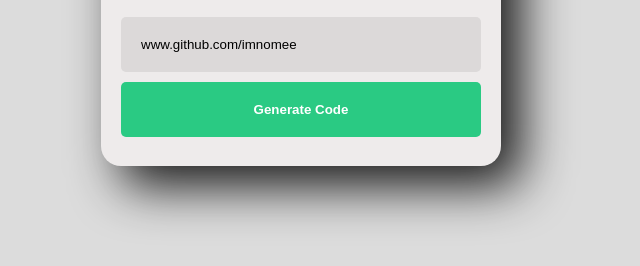
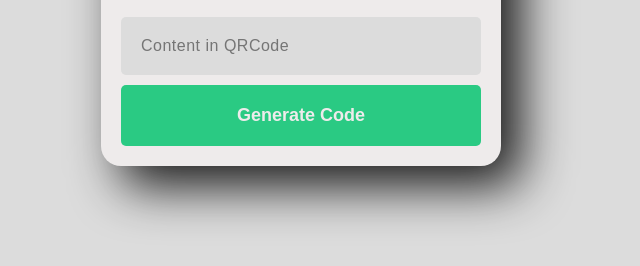
Before and after one commit to imnomee/HTML_CSS_JS_QR_CODE_GENERATOR, a plain HTML site: page index.html in a window 1280 px wide. Shown: the part 534-800 px from the top of the page, without its empty margins (339-979 px from the left). Drawn offline with Linux system fonts and the light colour scheme.

Commit message:
refactored

```diff
--- a/index.html
+++ b/index.html
@@ -12,34 +12,32 @@
             <h1>QR Code Generator</h1>
             <div class="image">
                 <img
-                    src="https://api.qrserver.com/v1/create-qr-code/?size=250x250&data=www.github.com/imnomee"
-                    alt="www.github.com/imnomee"
+                    src="https://api.qrserver.com/v1/create-qr-code/?size=250x250&data=https://www.linkedin.com/in/heyimnomee/"
+                    alt="Linked In Profile"
                     height="250"
                     width="250"
                     id="image" />
             </div>
-            <form class="form">
+            <div class="form">
                 <input
                     type="text"
                     name=""
                     id="content"
                     placeholder="Content in QRCode" />
-                <button type="submit" id="btnCreate">Generate Code</button>
-            </form>
+                <button id="btnCreate">Generate Code</button>
+            </div>
         </div>
         <script>
             let image = document.getElementById('image');
             let content = document.getElementById('content');
-            let create = document.getElementById('btnCreate');
-            content.value = 'www.github.com/imnomee';
-            image.src =
-                'https://api.qrserver.com/v1/create-qr-code/?size=250x250&data=www.github.com/imnomee';
-
-            create.onclick = () => {
+            let form = document.querySelector('form');
+            const submit = document.getElementById('btnCreate');
+            submit.onclick = () => {
                 if (content.value == '') return;
                 let linkQR =
                     'https://api.qrserver.com/v1/create-qr-code/?size=250x250&data=';
                 image.src = linkQR + content.value;
+                content.value = '';
             };
         </script>
     </body>
--- a/style.css
+++ b/style.css
@@ -1,5 +1,17 @@
+:root {
+    --light-color: #dcdcdc;
+    --container-background-color: #eeebeb;
+    --dark-color: #191919;
+    --button-color: #2aca83;
+    --button-hover: #209d64;
+}
+* {
+    margin: 0;
+    padding: 0;
+    box-sizing: border-box;
+}
+
 body {
-    margin: 0;
     height: 100vh;
     display: flex;
     justify-content: center;
@@ -7,21 +19,19 @@ body {
     font-family: system-ui, -apple-system, BlinkMacSystemFont, 'Segoe UI',
         Roboto, Oxygen, Ubuntu, Cantarell, 'Open Sans', 'Helvetica Neue',
         sans-serif;
-    background: #dcdcdc;
+    background: var(--light-color);
 }
 
 .container {
     width: 400px;
     height: 600px;
-    background: #eeebeb;
-    color: #191919;
+    background: var(--container-background-color);
+    color: var(--dark-color);
     padding: 20px;
-    box-sizing: border-box;
     border-radius: 20px;
-    box-shadow: 20px 20px 50px #191919;
+    box-shadow: 20px 20px 50px var(--dark-color);
 }
 .container h1 {
-    margin: 0;
     font-size: x-large;
     font-weight: 500;
     text-align: center;
@@ -30,7 +40,7 @@ body {
     width: 90%;
 }
 .container .image {
-    background: #fff;
+    background: var(--light-color);
     margin: 20px 0;
     padding: 15%;
     border-radius: 30px;
@@ -38,25 +48,31 @@ body {
     display: flex;
     justify-content: center;
     align-items: center;
-    box-sizing: border-box;
 }
 .form input {
     width: 100%;
-    box-sizing: border-box;
     border: none;
     padding: 20px;
-    background: #dcd9d9;
+    background: var(--light-color);
     border-radius: 5px;
     outline: none;
+    font-size: medium;
+    letter-spacing: 0.5px;
 }
 
 .form button {
-    background: #2aca83;
+    background: var(--button-color);
     width: 100%;
     border: none;
-    color: #fff;
+    color: var(--container-background-color);
     padding: 20px;
     margin-top: 10px;
     border-radius: 5px;
     font-weight: bold;
+    transition: all 0.5s;
+    font-size: large;
 }
+
+.form button:hover {
+    background: var(--button-hover);
+}
```
